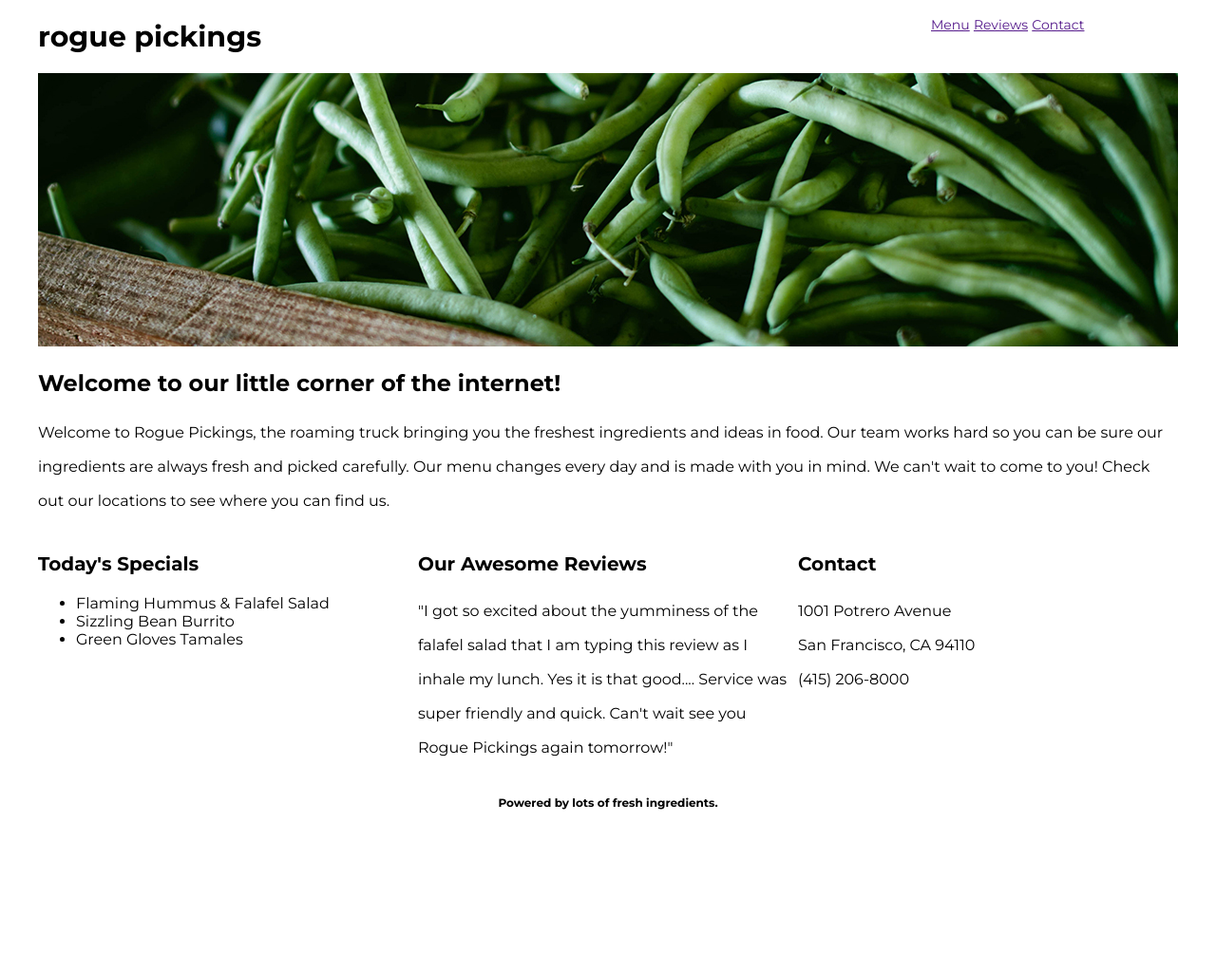
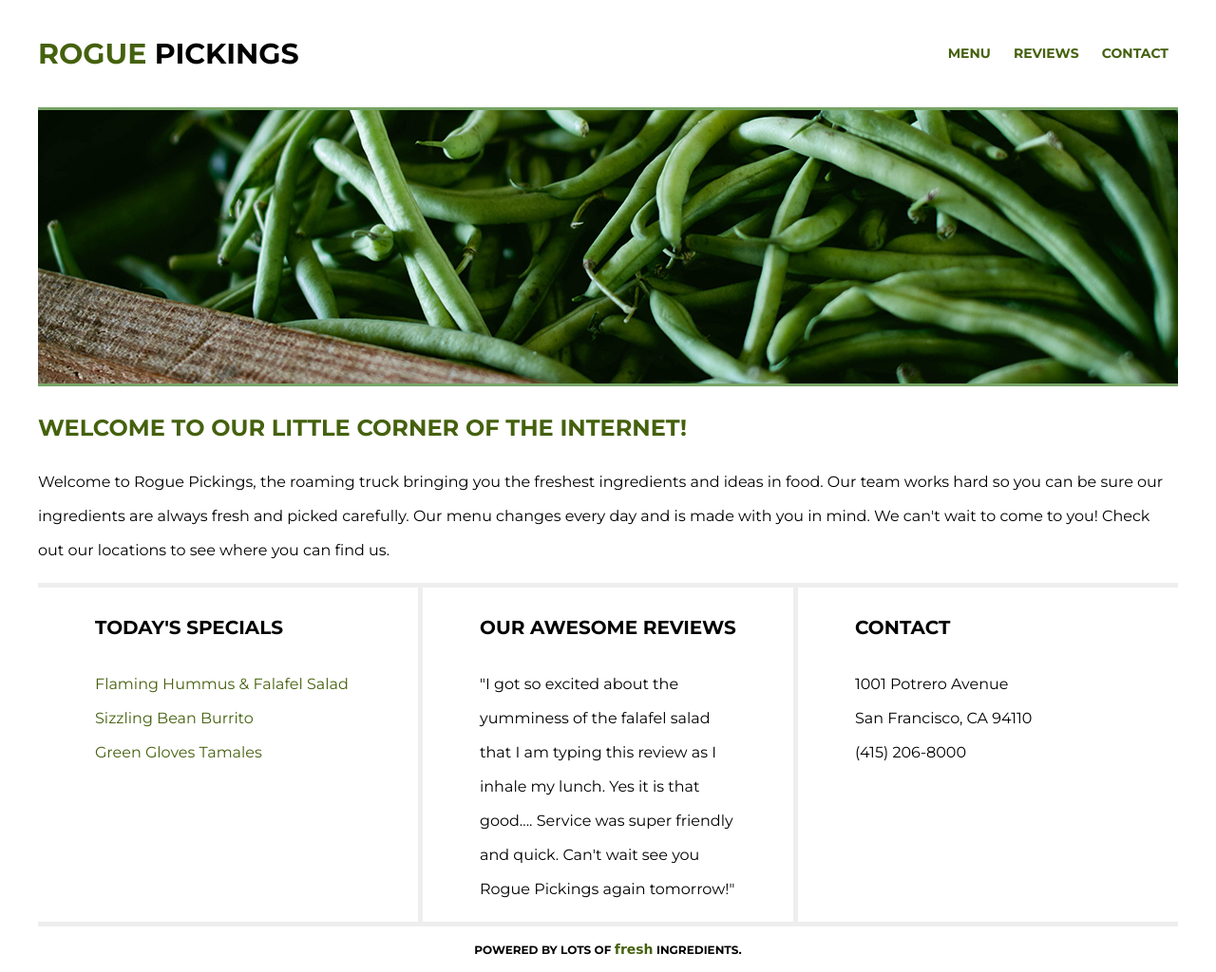
Before and after one commit to twosavoie/rogue-pickings-outline-branches, a plain HTML site: page index.html in a window 1280 px wide. Shown: the whole page at 95% size. Before the commit the page ends 869 px from the top, so only its background shows below. Drawn offline with Linux system fonts and the light colour scheme; a web font is replaced by a local one.

Commit message:
finish text styles and margins and padding

```diff
--- a/css/main.css
+++ b/css/main.css
@@ -7,7 +7,11 @@ body {
 
 h1,
 h2,
-h3 {}
+h3,
+h4 {
+    text-transform: uppercase;
+    font-weight: 700;
+}
 
 h1 {
     font-size: 30px;
@@ -37,45 +41,66 @@ p {
 }
 
 /******* HEADER STYLES *******/
-header {}
 
 header h1 {
     /* outline: 3px dotted red; */
     width: 300px;
     float: left;
+    margin: 0;
+    padding: 38px 0;
 }
 
-header h1 span {}
+header h1 span {
+    color: #45610E;
+}
 
 header nav {
     /* outline: 3px dotted red; */
     width: 300px;
     float: right;
+    padding: 46px 0;
 }
 
-header nav ul {}
+header nav ul {
+    margin: 0;
+    padding: 0;
+    text-align: right;
+}
 
 header nav ul li {
     display: inline-block;
     font-size: 14px;
+    padding: 0 10px;
+    text-transform: uppercase;
+    font-weight: 700;
+
 }
 
-header nav ul li a {}
+header nav ul li a {
+    text-decoration: none;
+    color: #45610E;
+
+}
 
 
 /*********  MAIN STYLES *********/
-.top-section,
-.bottom-section {}
 
-.main-image {}
+.main-image img {
+    border-top: 3px solid #77a466;
+    border-bottom: 3px solid #77a466;
+}
 
-.main-image img {}
+.main-title h2 {
+    color: #45610E;
+    padding: 5px 0;
+}
 
-.main-title {}
 
-.main-title h3 {}
 
-.main-title p {}
+.bottom-section .content-wrapper {
+    border-top: 5px solid #EEE;
+    border-bottom: 5px solid #EEE;
+}
 
 .section-one,
 .section-two,
@@ -84,26 +109,40 @@ header nav ul li a {}
     width: 400px;
     box-sizing: border-box;
     float: left;
+    padding: 0 60px;
 }
 
-.section-one h4 {}
 
-.section-two {}
 
-.section-two h4,
-.section-three h4 {}
+.section-two {
+    border-left: 5px solid #EEE;
+    border-right: 5px solid #EEE;
+}
 
-.menu {}
+.bottom-section h3 {
+    padding: 10px 0;
+}
 
-.menu li {}
 
-.reviews {}
+.menu {
+    padding-left: 0;
+    list-style: none;
+}
 
-.address {}
+.menu li {
+    color: #45610e;
+    line-height: 36px;
+}
+
 
 /********** FOOTER STYLES **********/
 footer {
     text-align: center;
 }
 
-footer span {}
+footer span {
+    font-family: 'Galada', cursive;
+    text-transform: lowercase;
+    color: #45610e;
+    font-size: 14px;
+}
```
